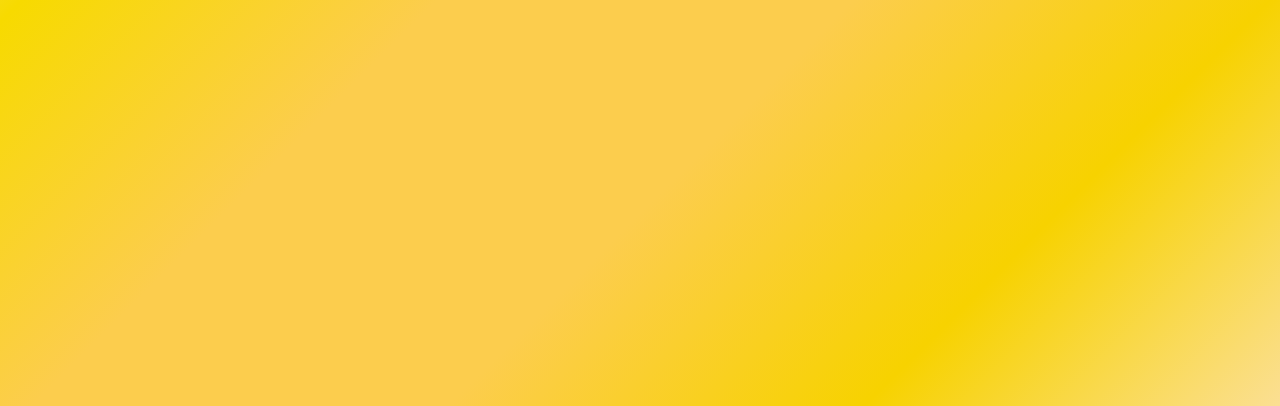
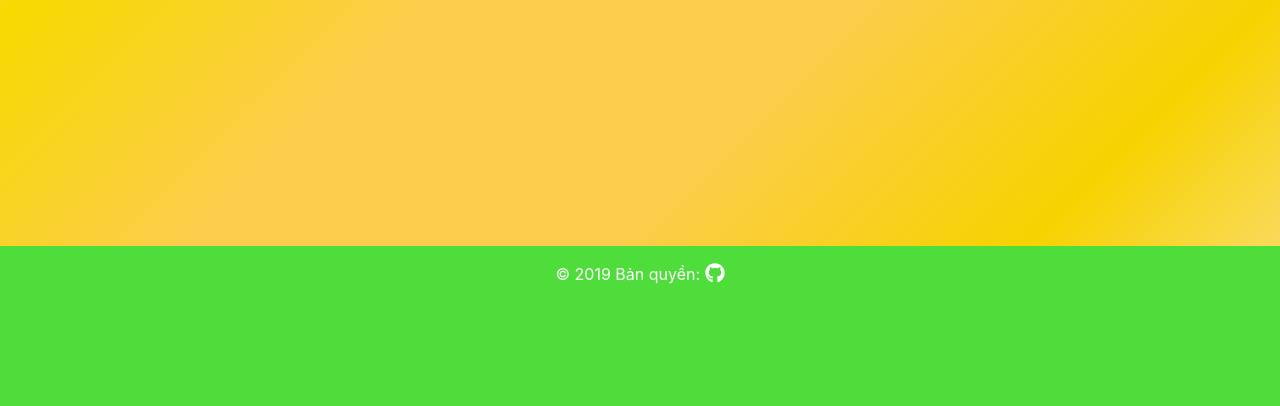
Before and after one commit to nocpinmylf/175A071063_175A071204, a PHP site: page /index.php in a window 1280 px wide. Shown: the part 394-800 px from the top of the page. Run offline with PHP 8.4, Linux system fonts and the light colour scheme; some libraries are stand-ins or nearby versions.

Commit message:
sua footer

```diff
--- a/css/footer.css
+++ b/css/footer.css
@@ -1,12 +1,11 @@
 footer {
-    font-size: 15px;
     background: rgb(79, 221, 60);
     color: white;
-
+    bottom: 0;
     height: 20%;
     width: 100%;
     position: fixed;
-    margin-top: 100%;
+    margin-top: 61%;
 
 }
 
--- a/footer.php
+++ b/footer.php
@@ -12,7 +12,7 @@
 </head>
 
 <body>
-  <footer class="page-footer font-small blue">
+  <footer class="page-footer blue">
     <form action="#" method="GET">
       <div class="footer-copyright text-center py-3">© 2019 Bản quyền:
         <a href="https://github.com/nocpinmylf/175A071063_175A071204/" data-toggle="tooltip" data-placement="right" title="Github">
```
